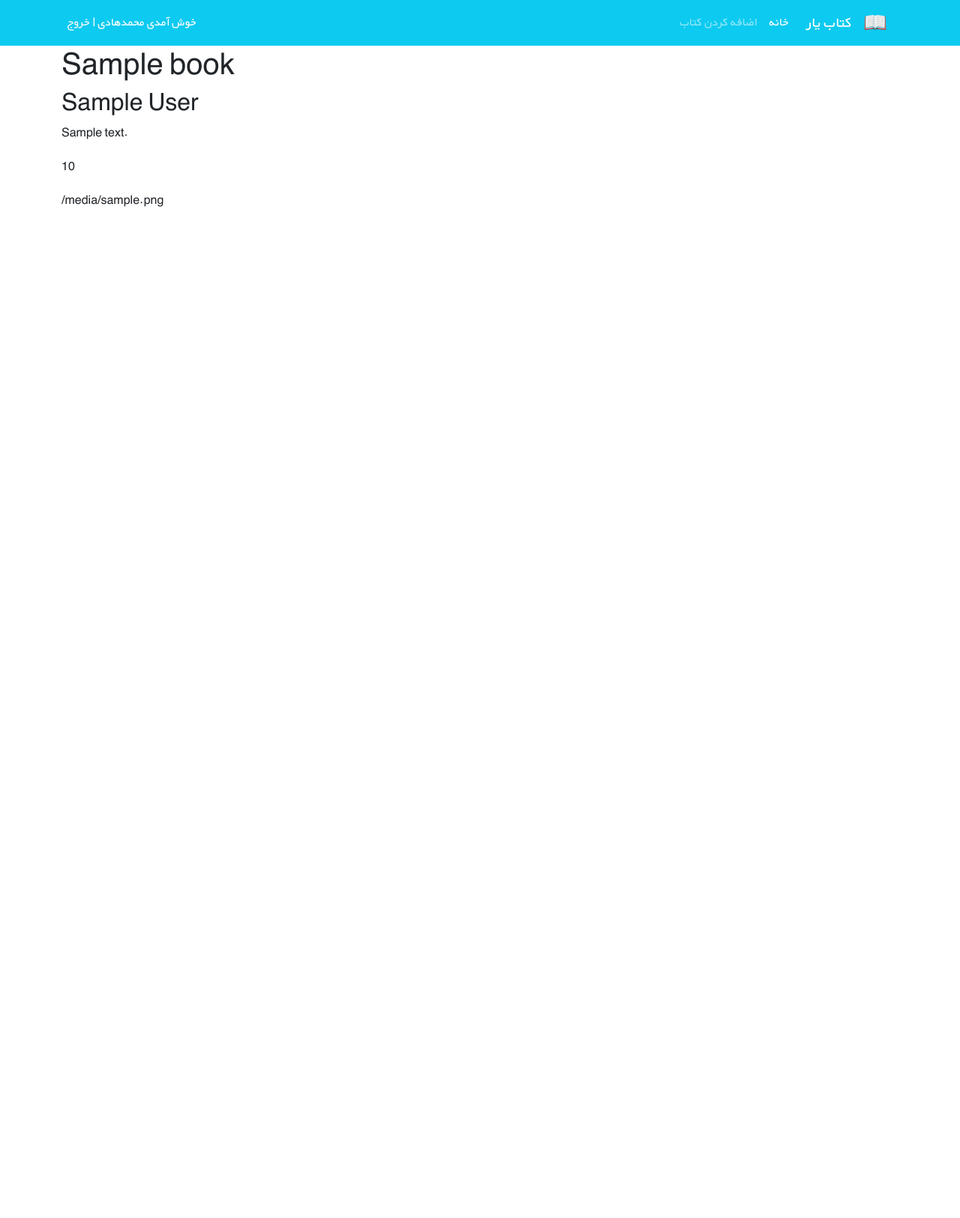
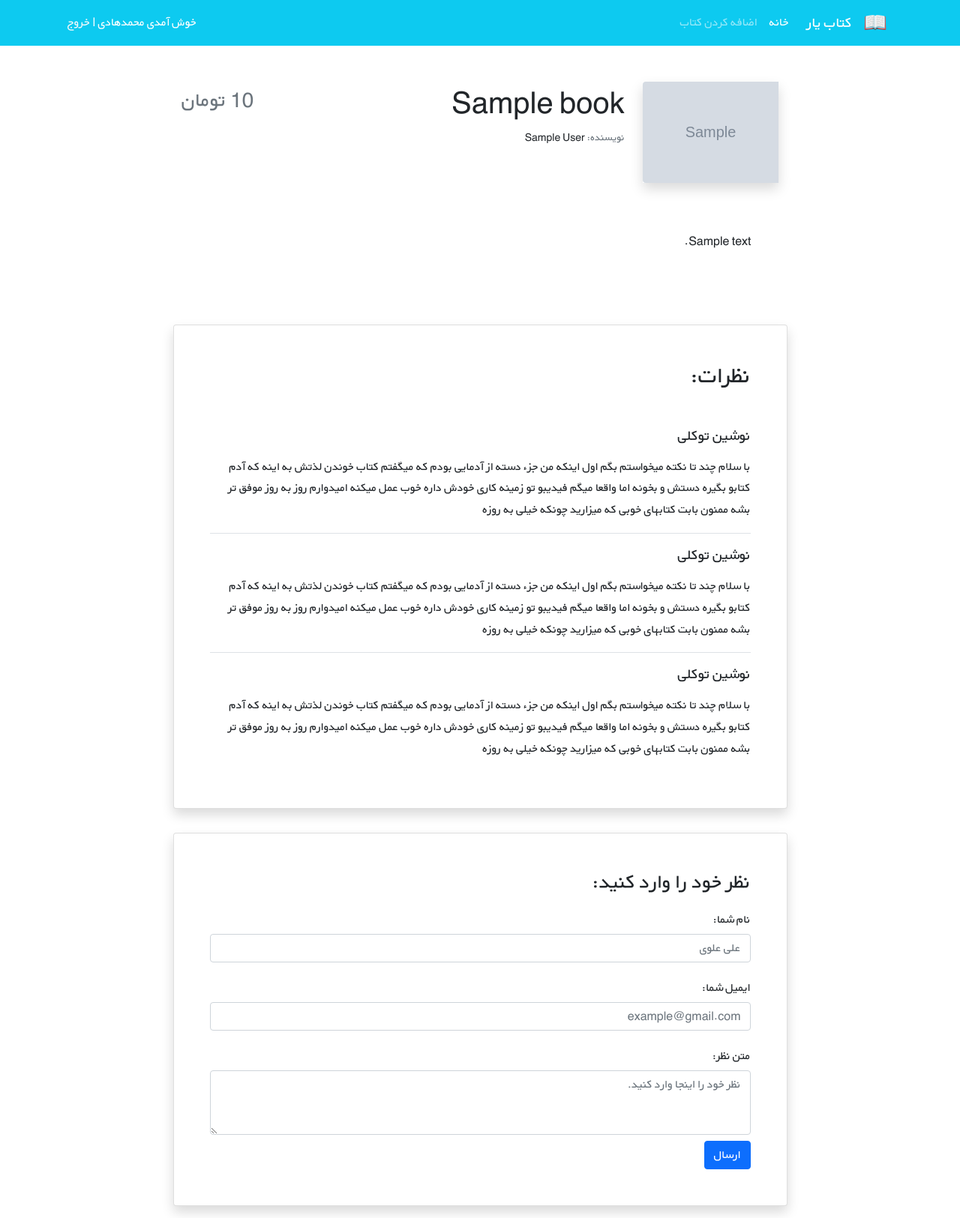
Before and after one commit to MiYousefi/Book_Store, a Django app: template books/templates/books/book_detail.html in a window 1280 px wide. Shown: the whole page at 75% size. Before the commit the page ends 276 px from the top, so only its background shows below. Run offline with Django 4.2, Linux system fonts and the light colour scheme; the template is opened without the code that fills it: most values are stand-ins (such as "Sample title", 1, 10 or a date in 2020); grey boxes marked "Sample" are stand-in pictures.

Commit message:
add staticfiles to book_detail.html

```diff
--- a/books/templates/books/book_detail.html
+++ b/books/templates/books/book_detail.html
@@ -6,11 +6,82 @@
 
 {% block content %}
 
-        <h1>{{ book.title }}</h1>
-        <h2>{{ book.author }}</h2>
-        <p>{{ book.description }}</p>
-        <p>{{ book.price }}</p>
-        <p>{{ book.cover }}</p>
+       <div class="container mt-5" dir="rtl">
+    <div class="">
+        <div class="">
+            <div class="d-flex justify-content-center">
+                <div class="row w-sm-75 w-100">
+                    <div class="col-xs-12 col-md-3 d-flex justify-content-center">
+                        <div class="shadow">
+                            <img src="{{ book.cover.url }}"
+                                 class="img-fluid rounded-start" alt="...">
+                        </div>
+                    </div>
+                    <div class="col-xs-12 col-md-6 text-center text-md-end mt-md-1 mt-4">
+                        <h1>{{ book.title }}</h1>
+                        <h5 class="small my-1"><span class="text-muted">نویسنده: </span>{{ book.author }}</h5>
+                    </div>
+                    <div class="col-xs-12 col-md-3 d-flex flex-column">
+                        <h3 class="align-self-center pt-2 text-muted align-self-md-end">
+                            {{ book.price }} تومان
+                        </h3>
+                    </div>
+                </div>
+            </div>
 
+            <div class="d-flex justify-content-center">
+                <div class="my-3 p-5 w-sm-75 w-100">
+                  {{ book.description|linebreaks }}
+                </div>
+            </div>
+
+            <div class="d-flex justify-content-center">
+                <div class="card shadow my-3 p-5 w-sm-75 w-100">
+                    <h2 class="mb-5">نظرات:</h2>
+                    <div class="border-bottom mb-3">
+                        <h5 class="mb-3">نوشین توکلی</h5>
+                        <p>با سلام چند تا نکته میخواستم بگم اول اینکه من جزء دسته از آدمایی بودم که میگفتم کتاب خوندن لذتش
+                            به اینه که آدم کتابو بگیره دستش و بخونه اما واقعا میگم فیدیبو تو زمینه کاری خودش داره خوب عمل
+                            میکنه امیدوارم روز به روز موفق تر بشه ممنون بابت کتابهای خوبی که میزارید چونکه خیلی به روزه</p>
+                    </div>
+                    <div class="border-bottom mb-3">
+                        <h5 class="mb-3">نوشین توکلی</h5>
+                        <p>با سلام چند تا نکته میخواستم بگم اول اینکه من جزء دسته از آدمایی بودم که میگفتم کتاب خوندن لذتش
+                            به اینه که آدم کتابو بگیره دستش و بخونه اما واقعا میگم فیدیبو تو زمینه کاری خودش داره خوب عمل
+                            میکنه امیدوارم روز به روز موفق تر بشه ممنون بابت کتابهای خوبی که میزارید چونکه خیلی به روزه</p>
+                    </div>
+                    <div>
+                        <h5 class="mb-3">نوشین توکلی</h5>
+                        <p>با سلام چند تا نکته میخواستم بگم اول اینکه من جزء دسته از آدمایی بودم که میگفتم کتاب خوندن لذتش
+                            به اینه که آدم کتابو بگیره دستش و بخونه اما واقعا میگم فیدیبو تو زمینه کاری خودش داره خوب عمل
+                            میکنه امیدوارم روز به روز موفق تر بشه ممنون بابت کتابهای خوبی که میزارید چونکه خیلی به روزه</p>
+                    </div>
+                </div>
+            </div>
+
+            <div class="d-flex justify-content-center">
+                <div class="card shadow my-3 p-5 w-sm-75 w-100">
+                    <h3>نظر خود را وارد کنید:</h3>
+                    <form method="POST">
+                        <div class="form-group py-2">
+                            <label class="py-1" for="author_name">نام شما:</label>
+                            <input type="text" class="form-control" placeholder="علی علوی" name="author_name">
+                        </div>
+                        <div class="form-group py-2">
+                            <label class="py-1" for="email">ایمیل شما:</label>
+                            <input type="email" class="form-control" placeholder="example@gmail.com" name="email">
+                        </div>
+                        <div class="form-group py-2">
+                            <label class="py-1" for="comment_text">متن نظر:</label>
+                            <textarea class="form-control" name="text" rows="3"
+                                      placeholder="نظر خود را اینجا وارد کنید."></textarea>
+                        </div>
+                        <button type="submit" class="btn btn-primary">ارسال</button>
+                    </form>
+                </div>
+            </div>
+        </div>
+    </div>
+</div>
 
 {% endblock %}
```
